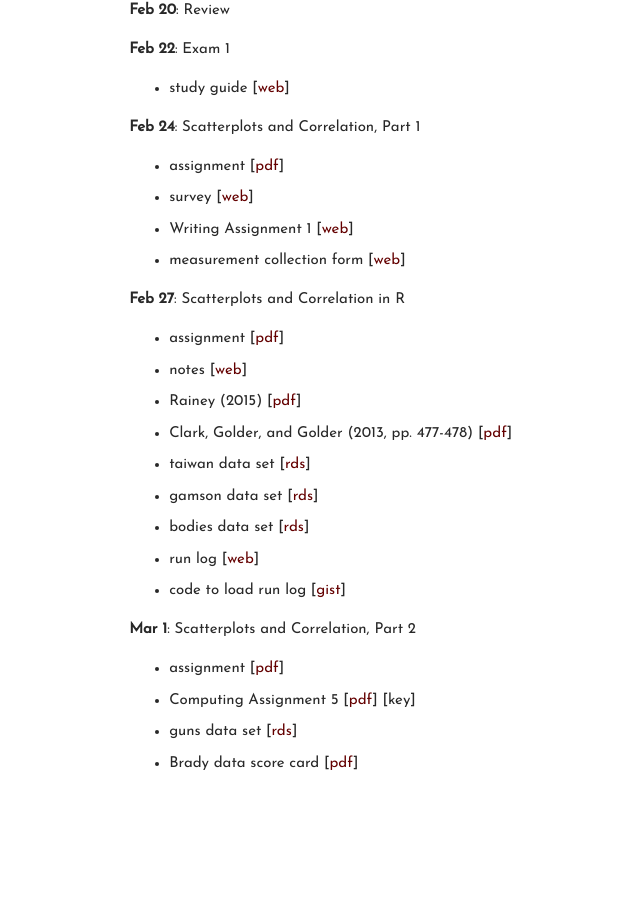
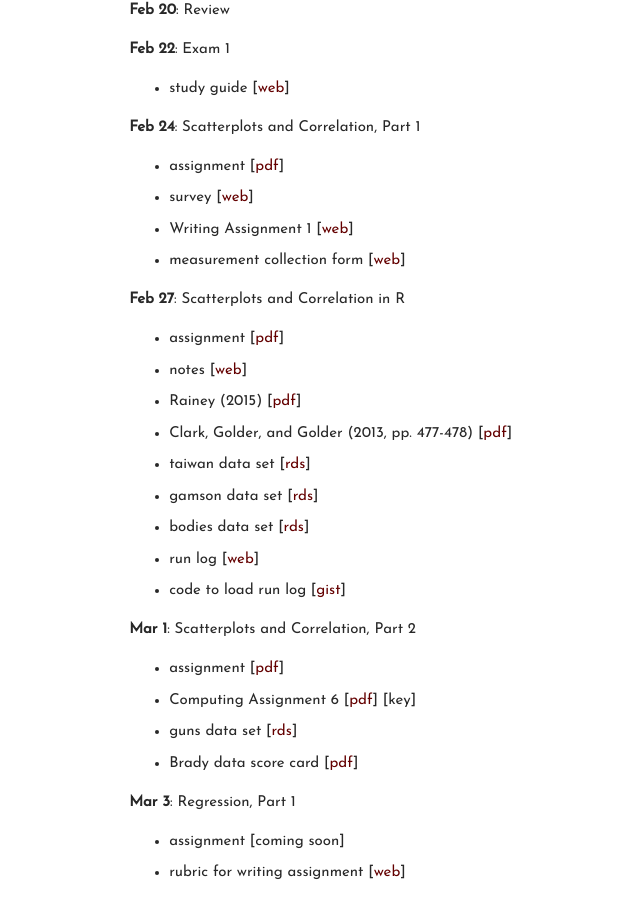
Before and after one commit to carlislerainey/carlislerainey.github.io, a Jekyll site: the page built from teaching/pols-209/index.md, in a window 1280 px wide and 900 px high, scrolled down 3081 px. Shown: the whole window, without its empty margins (333-973 px from the left). Built offline with Jekyll 4.4.1, drawn with Linux system fonts in a browser that asks for light colours; before the commit the page ends 3872 px from its top, so only the background shows below that.

Commit message:
update 209

```diff
--- a/teaching/pols-209/index.md
+++ b/teaching/pols-209/index.md
@@ -133,6 +133,10 @@ Tuesday, 1-4pm
 
 **Mar 1**: Scatterplots and Correlation, Part 2
 - assignment [[pdf](files/assign-19-correlation-2.pdf)]
-- Computing Assignment 5 [[pdf](files/r-assign-06.pdf)] [key]
+- Computing Assignment 6 [[pdf](files/r-assign-06.pdf)] [key]
 - guns data set [[rds](data/guns.rds)]
 - Brady data score card [[pdf](files/brady-scorecard-2013.pdf)]
+
+**Mar 3**: Regression, Part 1
+- assignment [coming soon]
+- rubric for writing assignment [[web](https://www.dropbox.com/s/3203jedj4zbawz8/rubric.pdf?dl=0)]
```
Also changed, not shown: 1 other file.
